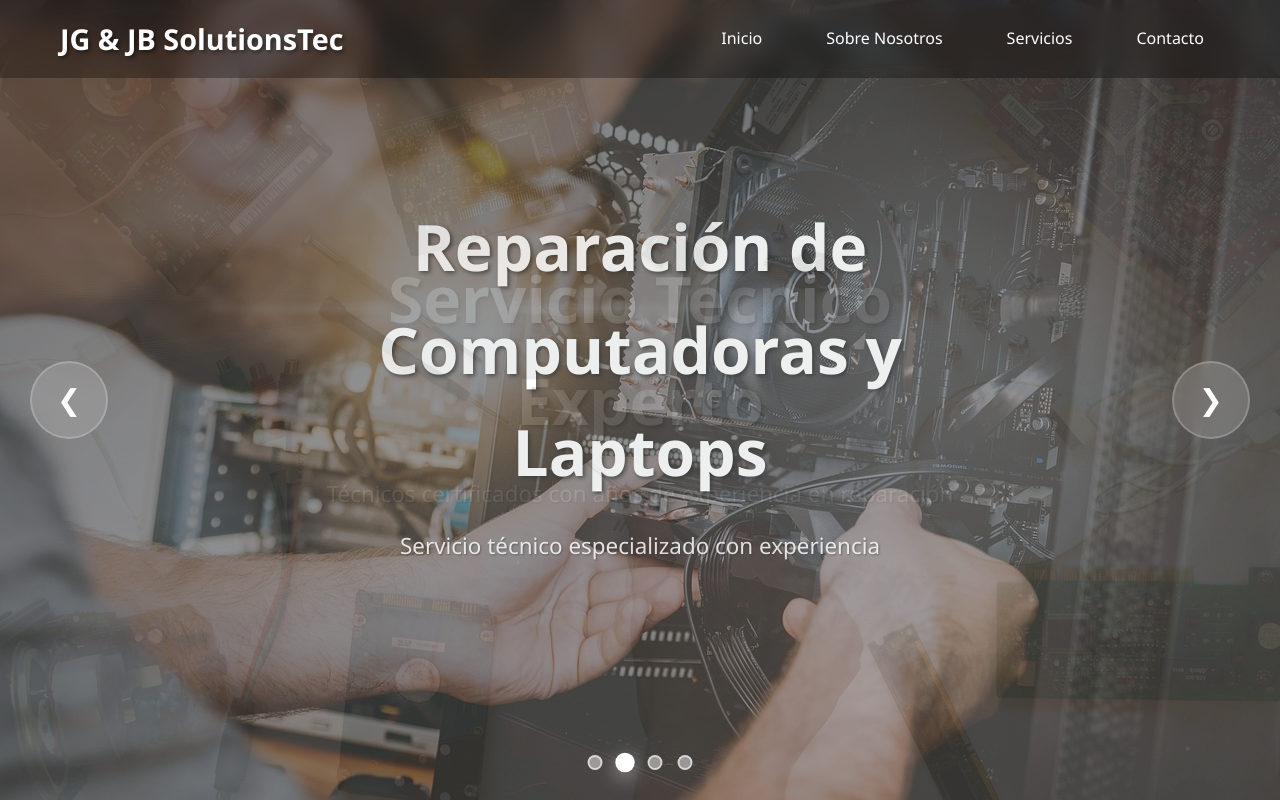
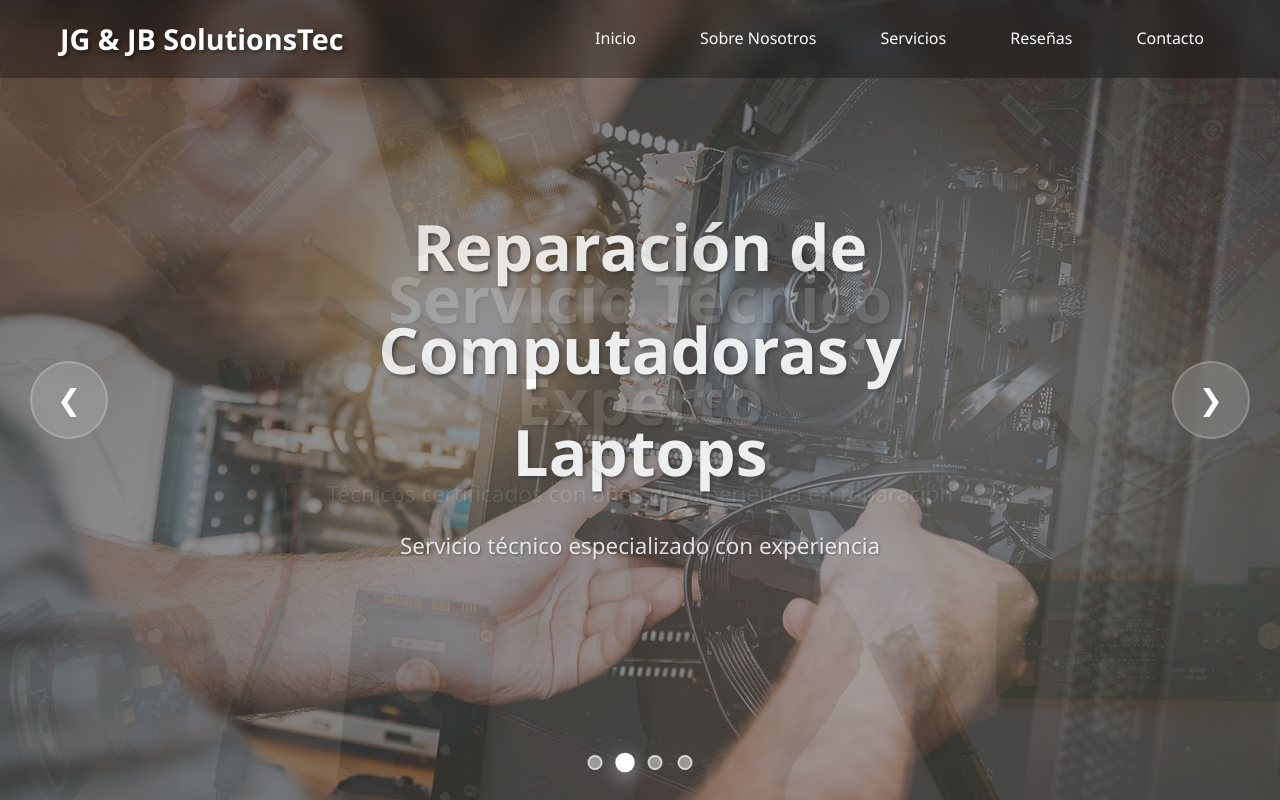
Before and after one commit to jgyjbsolutionstec/jgyjbsolutionstec.github.io, a plain HTML site: page index.html in a window 1280 px wide. Shown: the top 800 px of the page. Drawn offline with Linux system fonts and the light colour scheme.

Commit message:
Update index.html

```diff
--- a/index.html
+++ b/index.html
@@ -19,6 +19,7 @@
                 <li><a href="#inicio">Inicio</a></li>
                 <li><a href="components/sobre-nosotros.html">Sobre Nosotros</a></li>
                 <li><a href="#servicios">Servicios</a></li>
+                <li><a href="components/reseñas.html">Reseñas</a></li>
                 <li><a href="#contacto">Contacto</a></li>
             </ul>
         </nav>
```
